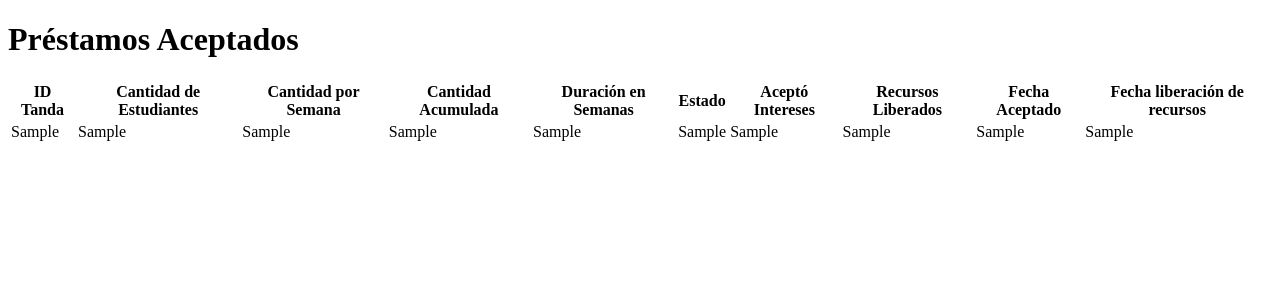
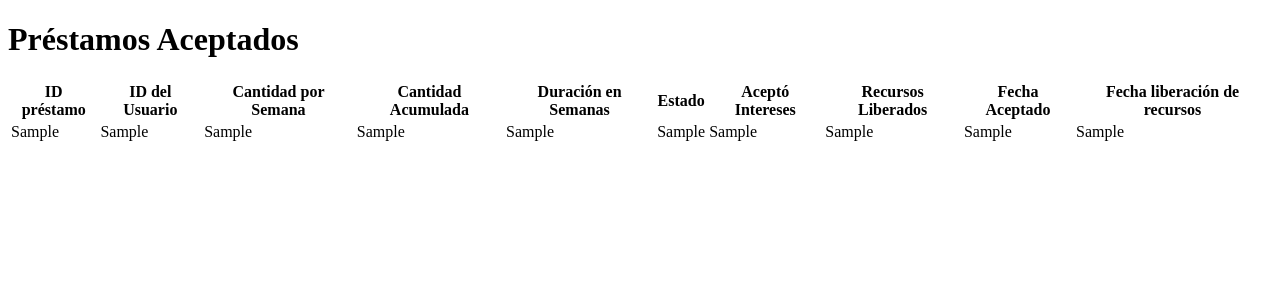
Before and after one commit to AlejandraMiLara/CimaAhorro, a Django app: template tasks/templates/prestamos_aceptados.html in a window 1280 px wide. Shown: the part 44-344 px from the top of the page. Run offline with Django 5.2, Linux system fonts and the light colour scheme; the template is opened without the code that fills it: most values are stand-ins (such as "Sample title", 1, 10 or a date in 2020).

Commit message:
correccion archivo prestamos_aceptados.html nombres de columna

```diff
--- a/tasks/templates/prestamos_aceptados.html
+++ b/tasks/templates/prestamos_aceptados.html
@@ -7,8 +7,8 @@
     <table>
       <thead>
         <tr>
-          <th>ID Tanda</th>
-          <th>Cantidad de Estudiantes</th>
+          <th>ID préstamo</th>
+          <th>ID del Usuario</th>
           <th>Cantidad por Semana</th>
           <th>Cantidad Acumulada</th>
           <th>Duración en Semanas</th>
```
